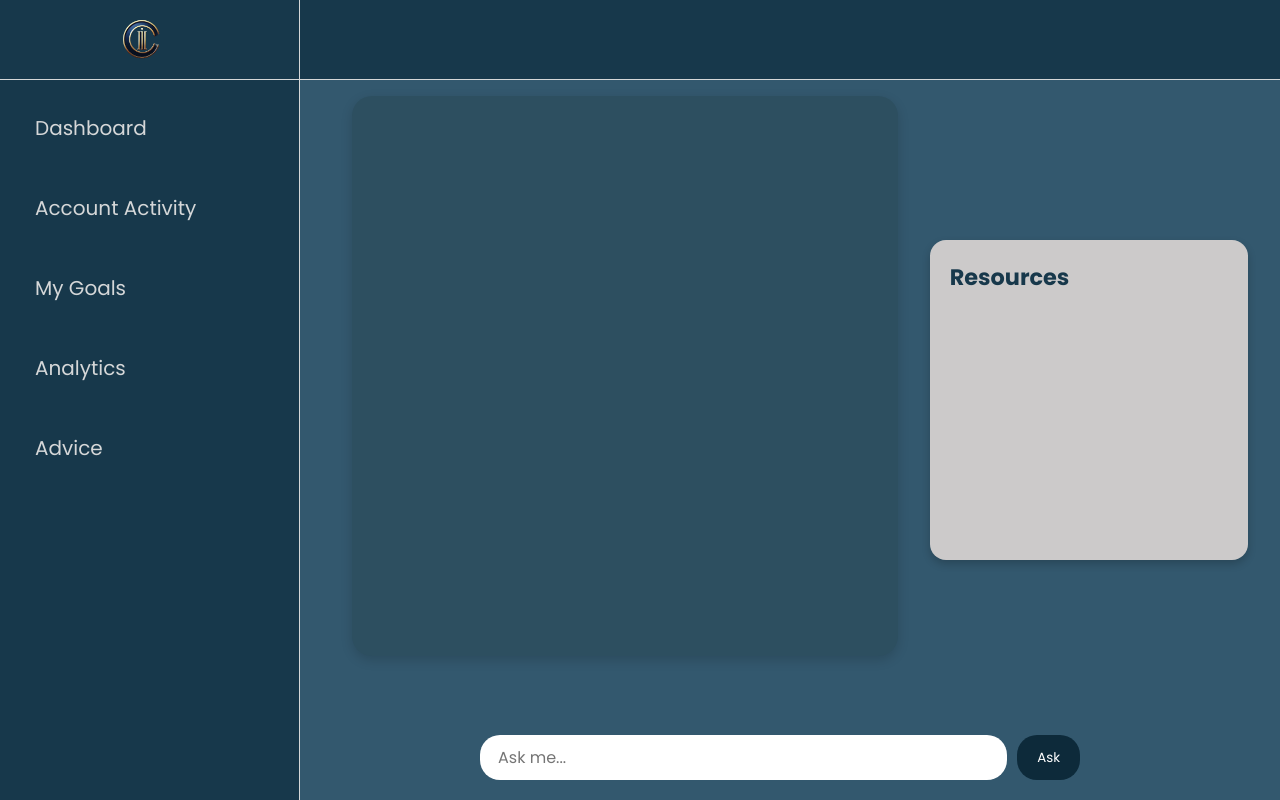
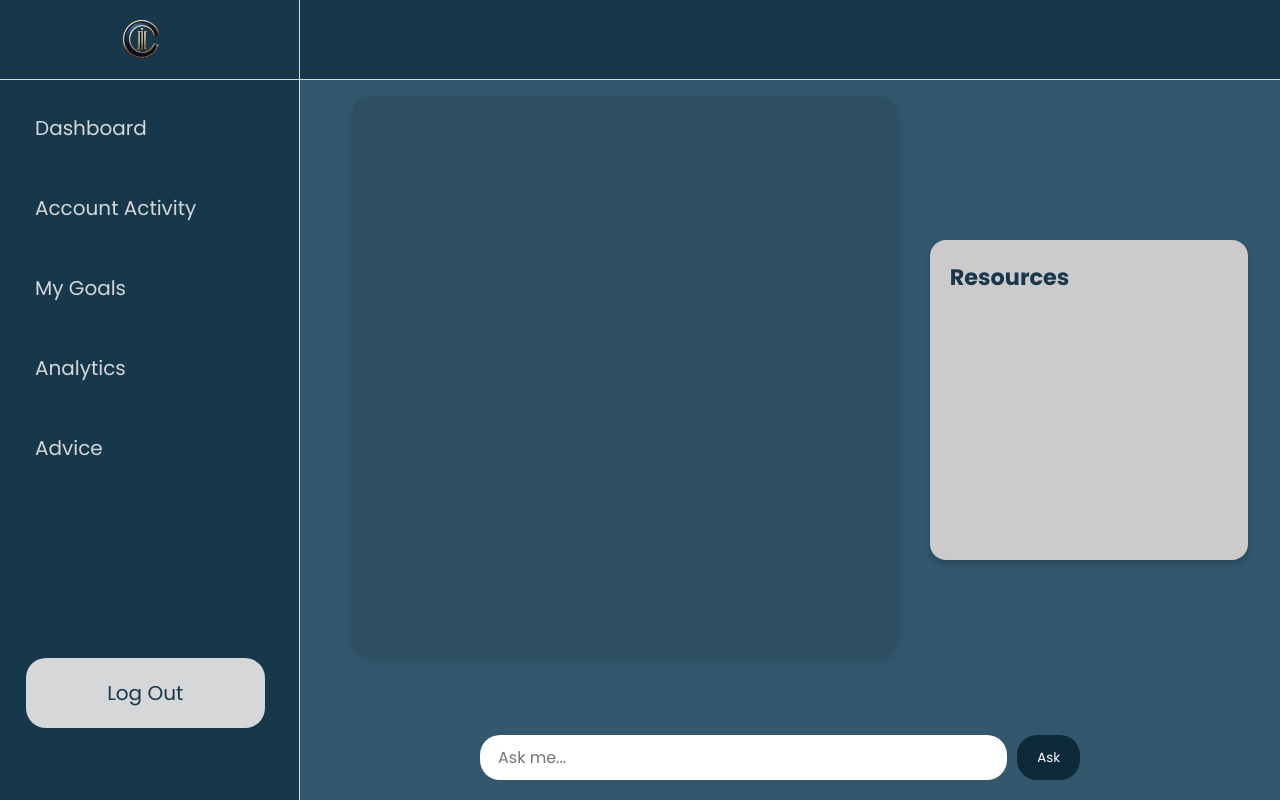
Before and after one commit to CMPT-276-SPRING-2025/final-project-14-clouds, a React (Vite) app in the folder src/frontend/: page /Advice in a window 1280 px wide. Built offline with nearby package versions, Linux system fonts and the light colour scheme.

Commit message:
Added logout button which redirects user to home page and clears previously set goals

```diff
--- a/src/frontend/src/App.jsx
+++ b/src/frontend/src/App.jsx
@@ -14,10 +14,22 @@ function App() {
     <BrowserRouter>
       <Routes>
         <Route path="/" element={<Home />}></Route>
-        <Route path="/AccountActivity" element={<AccountActivity goals={goals} />}></Route>
-        <Route path="/Advice" element={<Advice />}></Route>
-        <Route path="/Analytics" element={<Analytics />}></Route>
-        <Route path="/Dashboard" element={<Dashboard goals={goals} />}></Route>
+        <Route
+          path="/AccountActivity"
+          element={<AccountActivity goals={goals} setGoals={setGoals} />}
+        ></Route>
+        <Route
+          path="/Advice"
+          element={<Advice goals={goals} setGoals={setGoals} />}
+        ></Route>
+        <Route
+          path="/Analytics"
+          element={<Analytics goals={goals} setGoals={setGoals} />}
+        ></Route>
+        <Route
+          path="/Dashboard"
+          element={<Dashboard goals={goals} setGoals={setGoals} />}
+        ></Route>
         <Route
           path="/Goals"
           element={<Goals goals={goals} setGoals={setGoals} />}
--- a/src/frontend/src/components/MenuPanel.jsx
+++ b/src/frontend/src/components/MenuPanel.jsx
@@ -2,26 +2,39 @@ import "../styling/menu.css";
 import { Link } from "react-router-dom";
 import Logo from "../styling/Removal-906.png";
 
-
-function MenuPanel() {
+function MenuPanel({ setter }) {
   return (
     <>
-
       <div className="nav">
         <div className="logo-container">
-        <img src={Logo} alt="profile logo" className="logo" />
-      </div>
+          <img src={Logo} alt="profile logo" className="logo" />
+        </div>
       </div>
       <nav className="menu">
         <ul>
-          <li><Link to="/Dashboard">Dashboard</Link></li>
-          <li><Link to="/AccountActivity">Account Activity</Link></li>
-          <li><Link to="/Goals">My Goals</Link></li>
-          <li><Link to="/Analytics">Analytics</Link></li>
-          <li><Link to="/Advice">Advice</Link></li>
+          <li>
+            <Link to="/Dashboard">Dashboard</Link>
+          </li>
+          <li>
+            <Link to="/AccountActivity">Account Activity</Link>
+          </li>
+          <li>
+            <Link to="/Goals">My Goals</Link>
+          </li>
+          <li>
+            <Link to="/Analytics">Analytics</Link>
+          </li>
+          <li>
+            <Link to="/Advice">Advice</Link>
+          </li>
+
+          <Link to="/">
+            <button className="logout" onClick={() => setter([])}>
+              Log Out
+            </button>
+          </Link>
         </ul>
       </nav>
-
     </>
   );
 }
--- a/src/frontend/src/pages/AccountActivity.jsx
+++ b/src/frontend/src/pages/AccountActivity.jsx
@@ -1,37 +1,32 @@
 //import "../styling/menu.css";
 import React, { useState, useEffect } from "react";
-import "../styling/AccountActivity.css"
+import "../styling/AccountActivity.css";
 //import { Link } from "react-router-dom";
 //import Logo from "../styling/Removal-906.png";
 import BalancePanel2 from "../components/BalancePanel2";
 import MenuPanel from "../components/MenuPanel";
-import TransactionsPanel from "../components/TransactionsPanel"
+import TransactionsPanel from "../components/TransactionsPanel";
 import OverviewPanel from "../components/OverviewPanel";
 import YourGoalsAccount from "../components/AccActivityGoals";
 
-function AccountActivity({goals}) {
+function AccountActivity({ goals, setGoals }) {
   useEffect(() => console.log(goals), [goals]);
   return (
-
     <div className="AccountActivity-page">
-
-        <MenuPanel />
+      <MenuPanel setter={setGoals} />
 
       <div className="content-container">
-
         <div className="account-activity-content">
           <BalancePanel2 />
           <TransactionsPanel />
         </div>
         <div className="account-activity-content1">
-          <YourGoalsAccount goalsArray={goals}/>
+          <YourGoalsAccount goalsArray={goals} />
           <OverviewPanel />
-
         </div>
       </div>
     </div>
   );
 }
 
-
 export default AccountActivity;
--- a/src/frontend/src/pages/Advice.jsx
+++ b/src/frontend/src/pages/Advice.jsx
@@ -7,7 +7,7 @@ import Logo from "../styling/Removal-906.png";
 
 import MenuPanel from "../components/MenuPanel";
 
-function Advice() {
+function Advice({ goals, setGoals }) {
   const [chatLog, setChatLog] = useState([]);
   const [input, setInput] = useState("");
   const chatEndRef = useRef(null);
@@ -67,7 +67,7 @@ Respond ONLY with 2 sources in this exact format. Do not include any explanation
 
   return (
     <div className="advice-page">
-      <MenuPanel />
+      <MenuPanel setter={setGoals} />
 
       <div className="advice-content-container">
         <div className="left-column">
--- a/src/frontend/src/pages/Analytics.jsx
+++ b/src/frontend/src/pages/Analytics.jsx
@@ -3,12 +3,12 @@ import { Link } from "react-router-dom";
 import Logo from "../styling/Removal-906.png";
 import MenuPanel from "../components/MenuPanel";
 
-function Analytics() {
+function Analytics({ goals, setGoals }) {
   return (
     <>
-   <MenuPanel />
-  </>
-);
+      <MenuPanel setter={setGoals} />
+    </>
+  );
 }
 
 export default Analytics;
--- a/src/frontend/src/pages/Dashboard.jsx
+++ b/src/frontend/src/pages/Dashboard.jsx
@@ -6,12 +6,12 @@ import DashboardTransactions from "../components/DashboardTransactions";
 import DashboardGoals from "../components/DashboardGoals";
 import { Link } from "react-router-dom";
 
-function AccountActivity({ goals }) {
+function AccountActivity({ goals, setGoals }) {
   useEffect(() => console.log(goals), [goals]);
 
   return (
     <div className="Dashboard-page">
-      <MenuPanel />
+      <MenuPanel setter={setGoals} />
       <div className="dashboard-content-container">
         {/* Left content */}
         <div className="dashboard-content">
@@ -29,7 +29,9 @@ function AccountActivity({ goals }) {
           <div className="placeholder-panel2">
             <h3>Need some advice?</h3>
             <p>Click here and let's help you out!</p>
-            <Link to="/Advice"><button>Ask for Advice</button></Link>
+            <Link to="/Advice">
+              <button>Ask for Advice</button>
+            </Link>
           </div>
         </div>
       </div>
--- a/src/frontend/src/pages/Goals.jsx
+++ b/src/frontend/src/pages/Goals.jsx
@@ -13,7 +13,7 @@ const Goals = ({ goals, setGoals }) => {
 
   return (
     <>
-      <MenuPanel />
+      <MenuPanel setter={setGoals} />
 
       <SmallGoals goalsArray={goals} />
       <BigGoals goalsArray={goals} setterFunction={setGoals} />
--- a/src/frontend/src/styling/menu.css
+++ b/src/frontend/src/styling/menu.css
@@ -83,3 +83,22 @@
     display: block;
     font-family: 'Poppins', sans-serif;
 }
+
+.logout {
+    left: 2vw;
+    position: absolute;
+    padding: 20px;
+    font-family: 'Poppins', sans-serif;
+    border-radius: 20px;
+    border: none;
+    background-color:#D5D7D8;
+    color: #17384B;
+    bottom:15vh;
+    width: 80%;
+    font-size: 20px;
+    transition: 0.5s;
+}
+
+.logout:hover{
+    opacity: 80%;
+}
```
